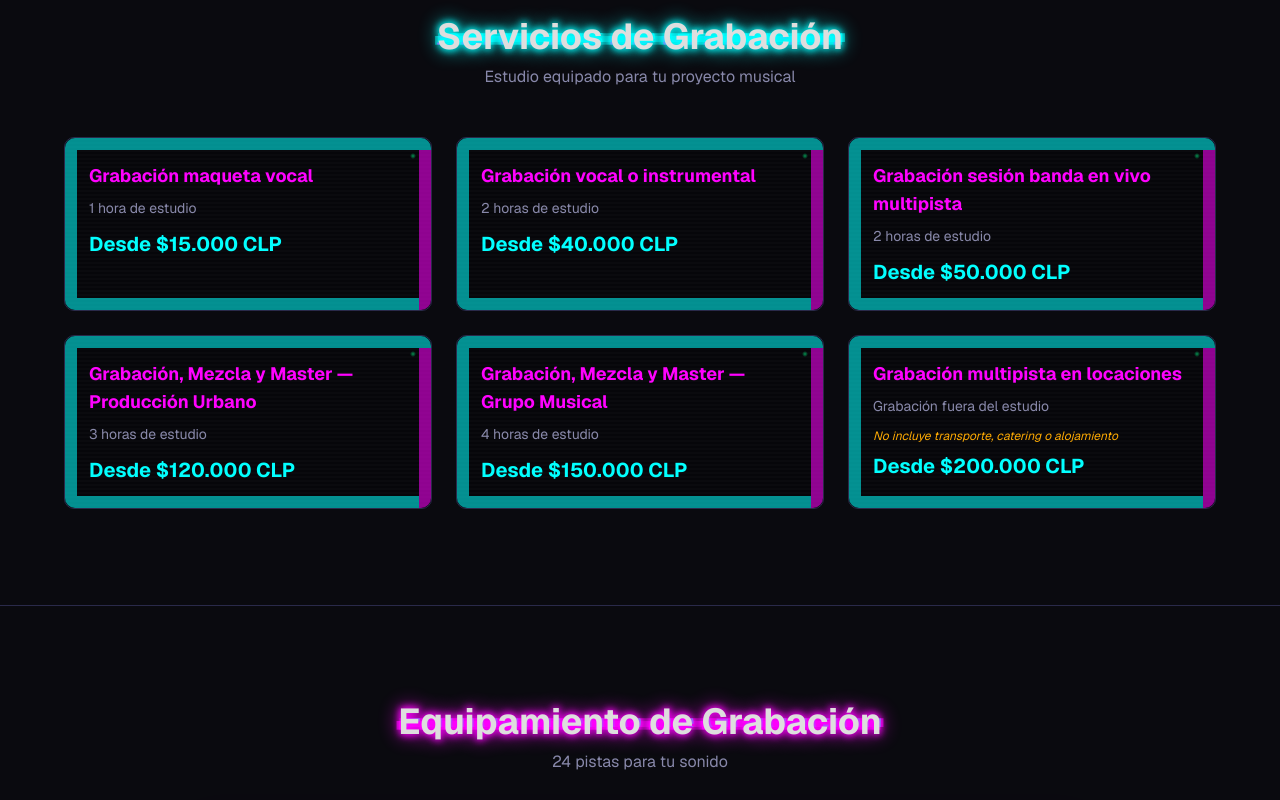
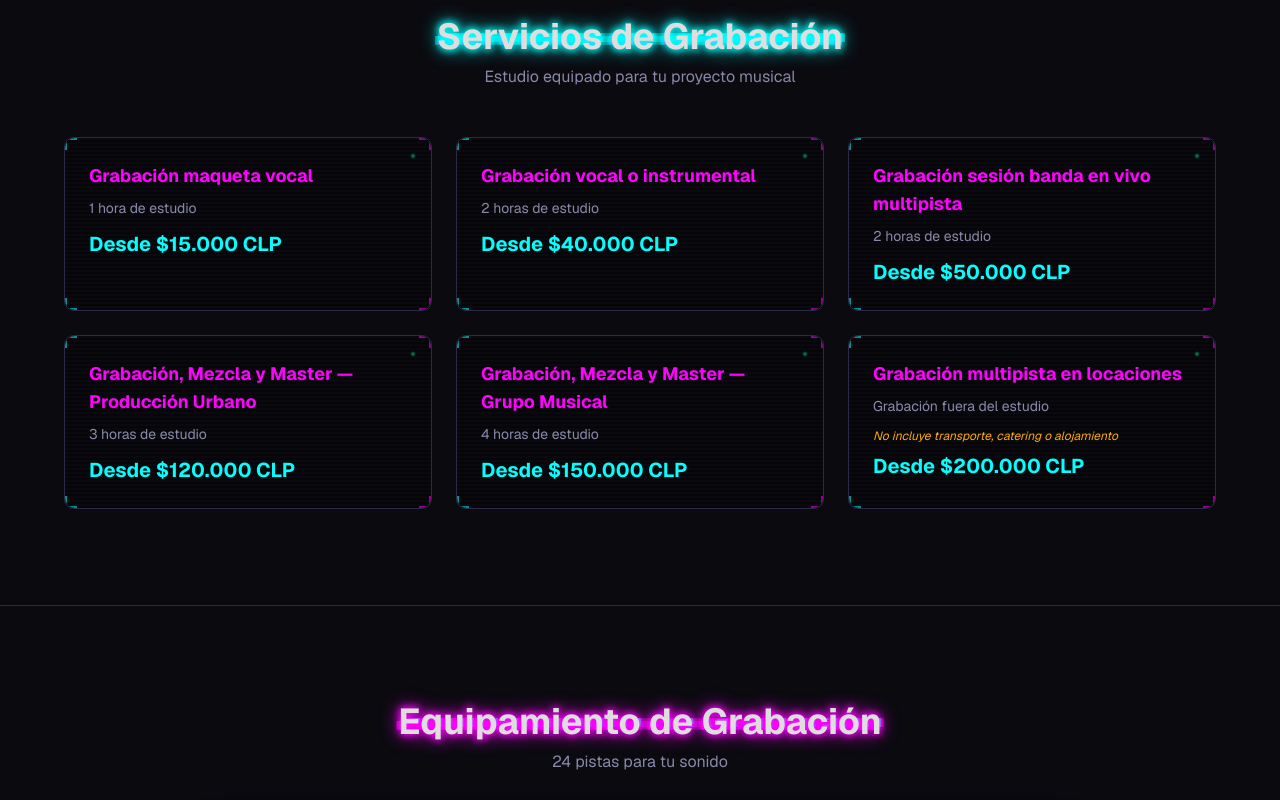
Before and after one commit to superdandi/vizcoso, a Next.js app: page /vizcoso/ in a window 1280 px wide. Shown: the part 880-1680 px from the top of the page. Built offline with nearby package versions, Linux system fonts and the light colour scheme.

Commit message:
Fix corner brackets: use background-size 12x2px / 2x12px instead of full-edge solid fill

```diff
--- a/src/app/globals.css
+++ b/src/app/globals.css
@@ -371,14 +371,14 @@
   z-index: 2;
   opacity: 0.55;
   background:
-    linear-gradient(to right, #00ffff 0px, #00ffff 12px, transparent 12px) 0 0 no-repeat,
-    linear-gradient(to bottom, #00ffff 0px, #00ffff 12px, transparent 12px) 0 0 no-repeat,
-    linear-gradient(to left, #ff00ff 0px, #ff00ff 12px, transparent 12px) 100% 0 no-repeat,
-    linear-gradient(to bottom, #ff00ff 0px, #ff00ff 12px, transparent 12px) 100% 0 no-repeat,
-    linear-gradient(to right, #00ffff 0px, #00ffff 12px, transparent 12px) 0 100% no-repeat,
-    linear-gradient(to top, #00ffff 0px, #00ffff 12px, transparent 12px) 0 100% no-repeat,
-    linear-gradient(to left, #ff00ff 0px, #ff00ff 12px, transparent 12px) 100% 100% no-repeat,
-    linear-gradient(to top, #ff00ff 0px, #ff00ff 12px, transparent 12px) 100% 100% no-repeat,
+    linear-gradient(to right, #00ffff 0px, #00ffff 12px, transparent 12px) 0 0 / 12px 2px no-repeat,
+    linear-gradient(to bottom, #00ffff 0px, #00ffff 12px, transparent 12px) 0 0 / 2px 12px no-repeat,
+    linear-gradient(to left, #ff00ff 0px, #ff00ff 12px, transparent 12px) 100% 0 / 12px 2px no-repeat,
+    linear-gradient(to bottom, #ff00ff 0px, #ff00ff 12px, transparent 12px) 100% 0 / 2px 12px no-repeat,
+    linear-gradient(to right, #00ffff 0px, #00ffff 12px, transparent 12px) 0 100% / 12px 2px no-repeat,
+    linear-gradient(to top, #00ffff 0px, #00ffff 12px, transparent 12px) 0 100% / 2px 12px no-repeat,
+    linear-gradient(to left, #ff00ff 0px, #ff00ff 12px, transparent 12px) 100% 100% / 12px 2px no-repeat,
+    linear-gradient(to top, #ff00ff 0px, #ff00ff 12px, transparent 12px) 100% 100% / 2px 12px no-repeat,
     radial-gradient(3px at calc(100% - 18px) 18px, #00ff88, transparent);
 }
 .card-glass-pulse {
```
